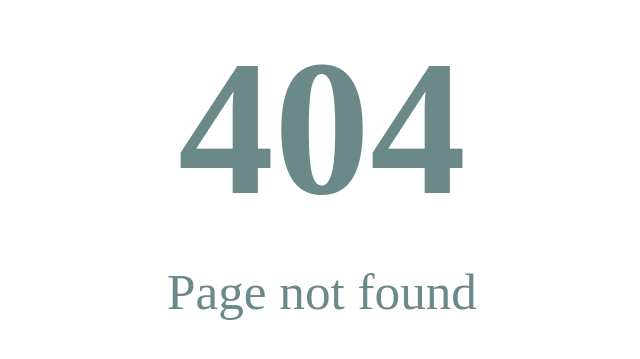
After one commit to DawidKapcia/UniLink, a PHP site: page /public/views/error404.html in a window 1280 px wide. The commit adds this page. Shown: the top 359 px of the page, without its empty margins (318-958 px from the left). Run offline with PHP 8.4, Linux system fonts and the light colour scheme.

Commit message:
A custom 404 page was created

```diff
--- a/Routing.php
+++ b/Routing.php
@@ -13,7 +13,7 @@ class Router {
   public static function run ($url) {
     $action = explode("/", $url)[0];
     if (!array_key_exists($action, self::$routes)) {
-      die("Wrong url!");
+      $action = 'error404';
     }
 
     $controller = self::$routes[$action];
--- a/index.php
+++ b/index.php
@@ -6,8 +6,8 @@ $path = trim($_SERVER['REQUEST_URI'], '/');
 $path = parse_url($path, PHP_URL_PATH);
 
 Router::get('', 'DefaultController');
-Router::get('start', 'DefaultController');
 Router::get('login', 'DefaultController');
+Router::get('error404', 'DefaultController');
 Router::get('password', 'DefaultController');
 Router::get('register', 'DefaultController');
 
--- a/public/css/forms.css
+++ b/public/css/forms.css
@@ -15,6 +15,15 @@ body {
     font-weight: 200;
     line-height: 0px;
     color: #6A8988;
+}
+
+.error-header {
+    font-weight: 600;
+    font-size: 15vw
+}
+
+.error-message {
+    font-size: 4vw
 }
 
 .start-background {
@@ -72,6 +81,8 @@ body {
 
     font-weight: 600;
     font-size: 17px;
+
+    cursor: pointer;
 }
 
 .start-container > .align-right{
@@ -174,4 +185,13 @@ body {
     .password-hidden {
         background-size: 70px;
     }
+
+    .error-header {
+        font-weight: 600;
+        font-size: 15vh
+    }
+
+    .error-message {
+        font-size: 4vh
+    }
   }
--- /dev/null
+++ b/public/views/error404.html
@@ -0,0 +1,14 @@
+<!DOCTYPE html>
+
+<head>
+    <link rel="stylesheet" type="text/css" href="public/css/forms.css"/>
+    <title>Page not found</title>
+    <link rel="icon" type="image/x-icon" href="public/img/icon.svg">
+</head>
+
+<body>
+    <div class="flex-center">
+        <h1 class="default-font error-header">404</h1>
+        <h1 class="default-font error-message">Page not found</h1>
+    </div>
+</body>
```
Also changed, not shown: src/controllers/DefaultController.php (+6 -1 lines).
